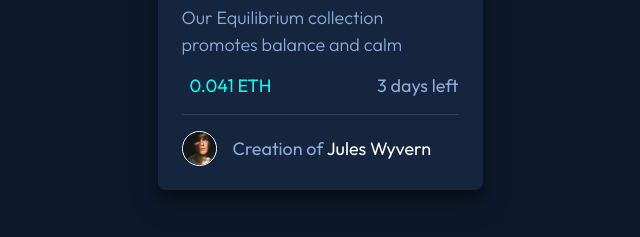
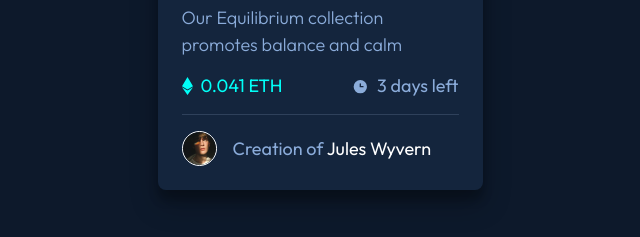
Before and after one commit to emiacerbi/nft-preview, a website built with Vite: page index.html in a window 1280 px wide. Shown: the part 479-716 px from the top of the page, 320-960 px from the left. Built offline with nearby package versions, Linux system fonts and the light colour scheme; files whose address does not match are found by name.

Commit message:
fixed svg pathing

```diff
--- a/style.css
+++ b/style.css
@@ -156,7 +156,7 @@ body {
   transition: 0.3s ease;
   opacity: 0;
   background-color: var(--clr-primary-overlay);
-  background-image: url(public/icon-view.svg);
+  background-image: url(/icon-view.svg);
   background-repeat: no-repeat;
   background-position: center;
 }
@@ -177,7 +177,7 @@ body {
 }
 
 .card__price::before {
-  content: url(icon-ethereum.svg);
+  content: url(/icon-ethereum.svg);
   padding-top: 0.3rem;
 }
 
@@ -188,7 +188,7 @@ body {
 }
 
 .card__time::before {
-  content: url(icon-clock.svg);
+  content: url(/icon-clock.svg);
   padding-top: 0.3rem;
 }
 
```
